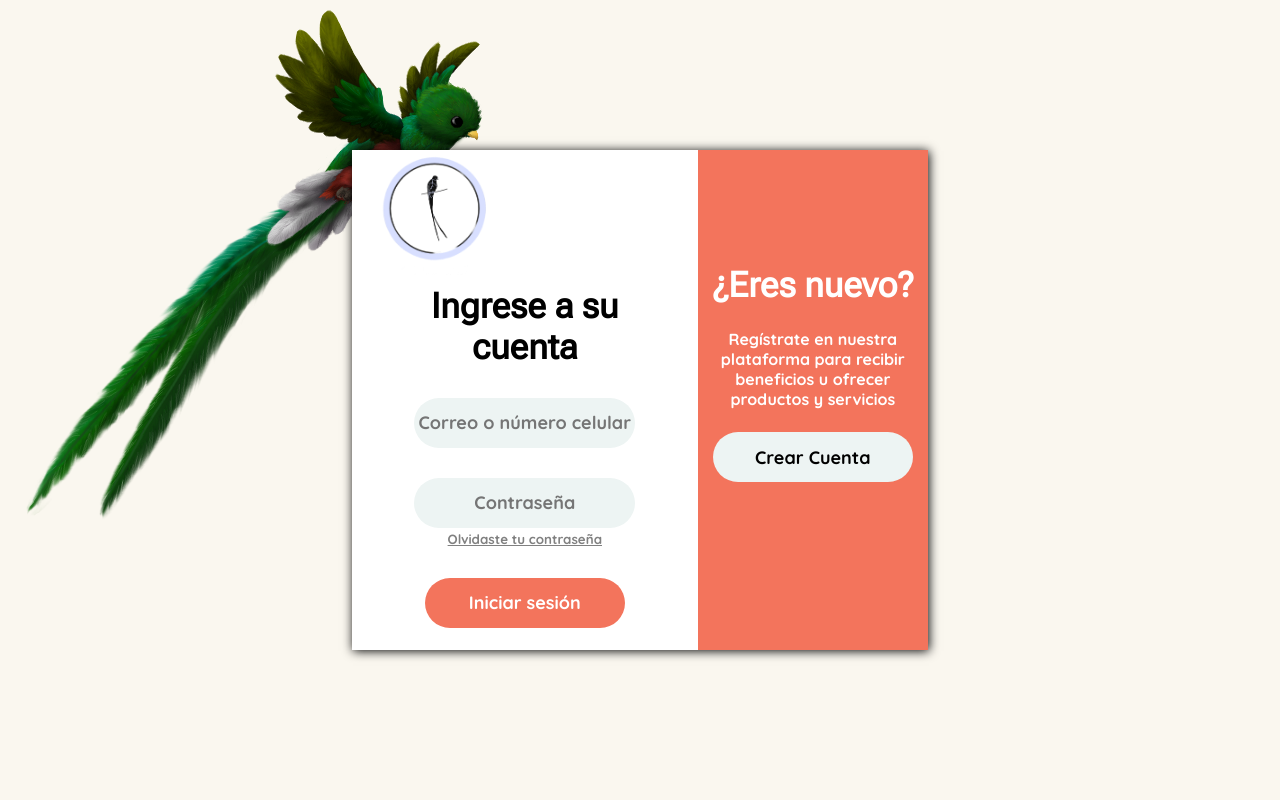
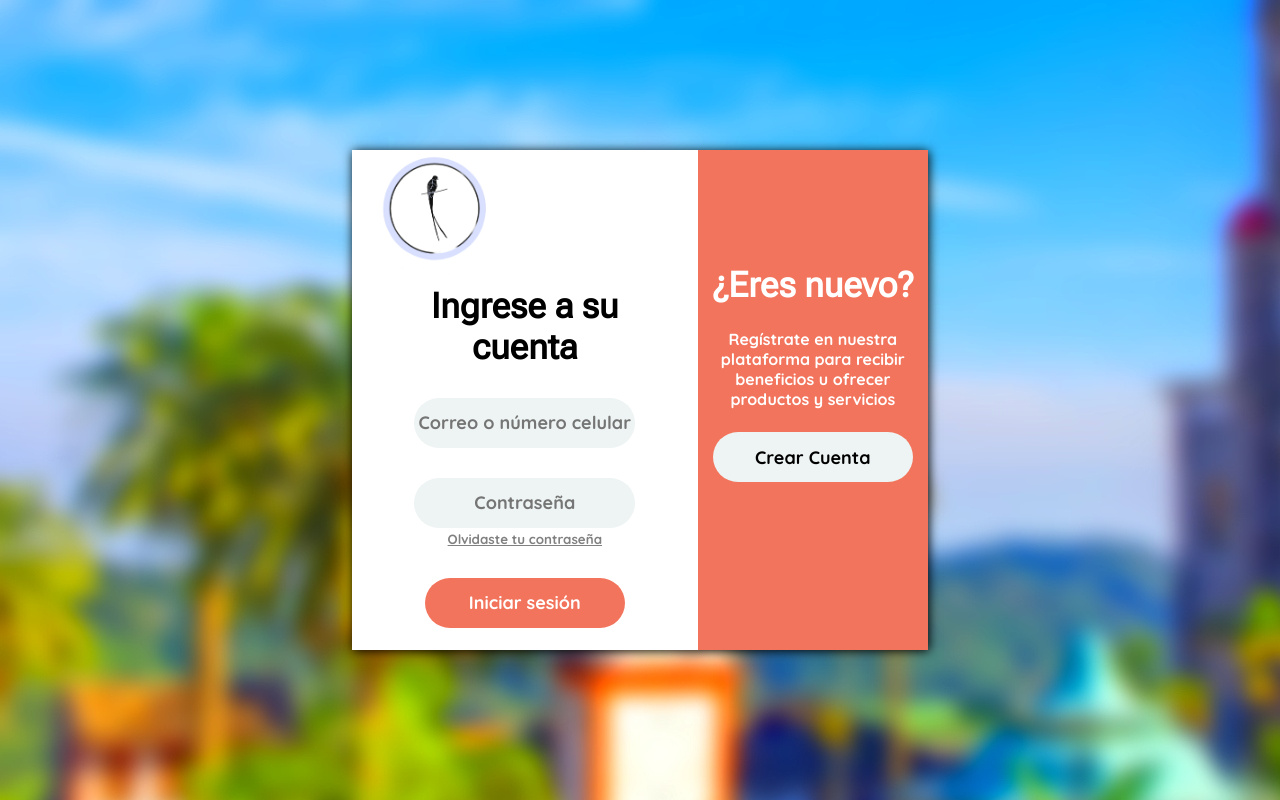
Before and after one commit to alan-reyes/qbuscas, a PHP site: page /Login.html in a window 1280 px wide. Run offline with PHP 8.4, Linux system fonts and the light colour scheme.

Commit message:
Background

```diff
--- a/styles/loginstyle.css
+++ b/styles/loginstyle.css
@@ -11,7 +11,7 @@ h1{
 }
 body{
   background-color: #FAF7EF;
-  background-image: url("../src/neg-gal/quetzal.png");
+  background-image: url("../src/neg-gal/Plaza_celistino_gasca_y_templo_de_San_Francisco_de_Asis_05_1\ \(2\).jpg");
   background-repeat: no-repeat;
   background-attachment: fixed;
 }
```
